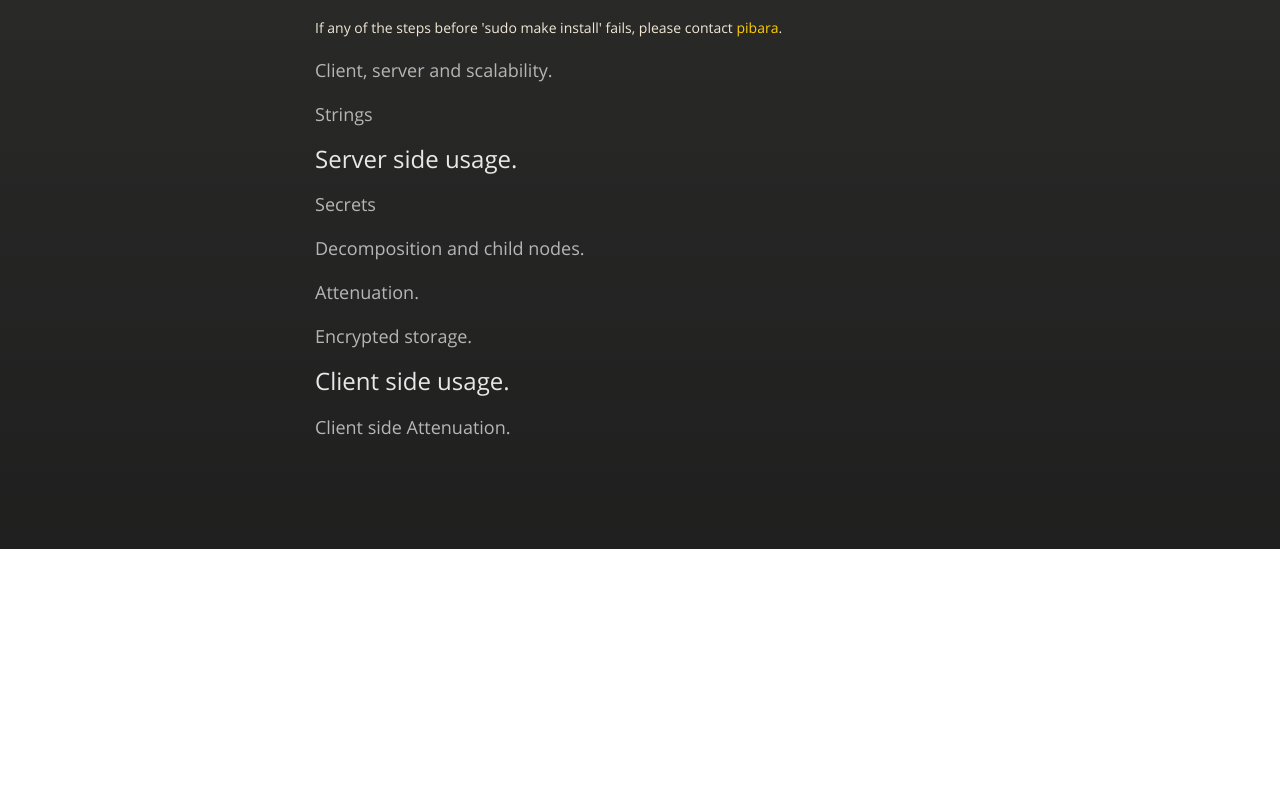
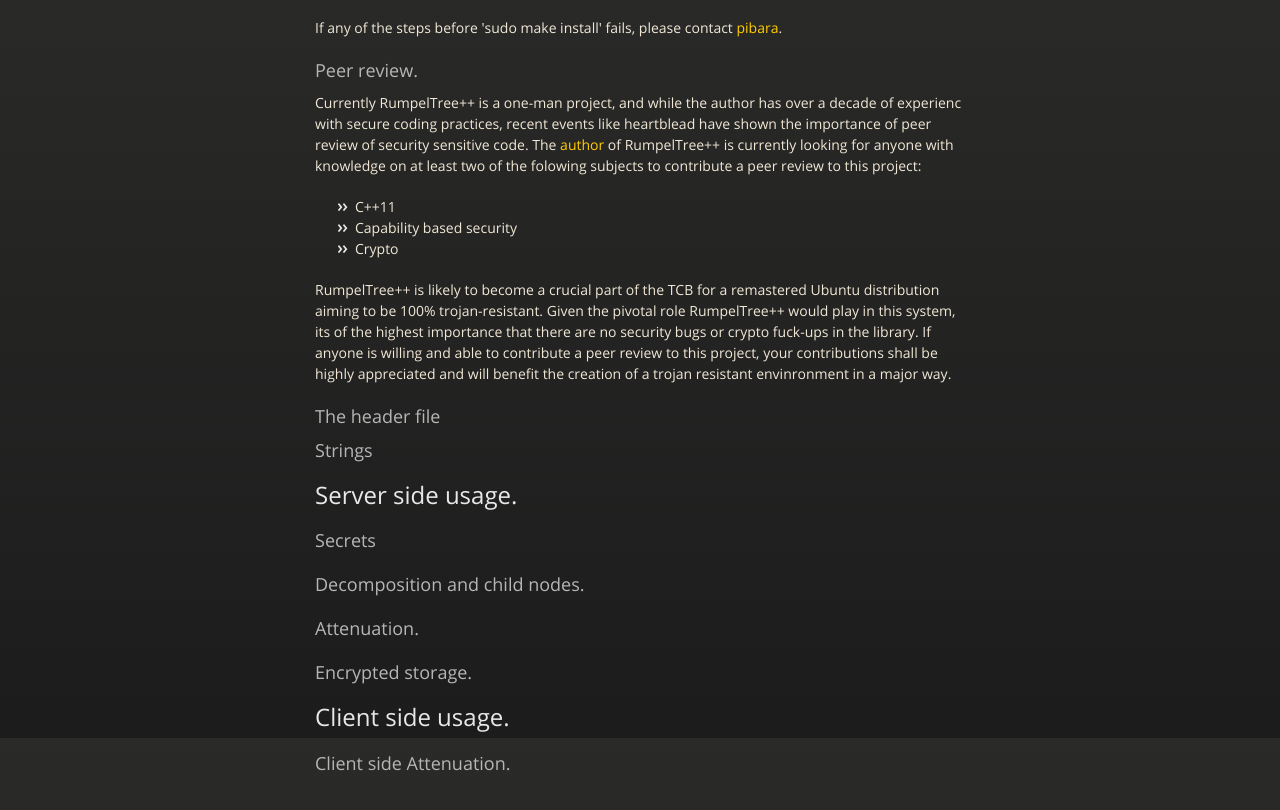
Before and after one commit to pibara/Rumpeltreepp, a plain HTML site: page index.html in a window 1280 px wide. Shown: the part 862-1672 px from the top of the page. Before the commit the page ends 1411 px from the top, so only its background shows below. Drawn offline with nearby package versions, Linux system fonts and the light colour scheme.

Commit message:
mentioned peer review

```diff
--- a/index.html
+++ b/index.html
@@ -60,9 +60,24 @@
 <p>If any of the steps before 'sudo make install' fails, please contact <a href="https://github.com/pibara">pibara</a>.</p>
 
 <h3>
-<a name="client-server" class="anchor" href="#client-server"><span class="octicon octicon-link"></span></a>Client, server and scalability.</h3>
+<a name="peer-review" class="anchor" href="#peer-review"><span class="octicon octicon-link"></span></a>Peer review.</h3>
 
-<p></p>
+<p>Currently RumpelTree++ is a one-man project, and while the author has over a decade of experienc with secure coding practices, recent events
+like heartblead have shown the importance of peer review of security sensitive code. The <a href="https://github.com/pibara">author</a> of RumpelTree++
+is currently looking for anyone with knowledge on at least two of the folowing subjects to contribute a peer review to this project:
+<ul>
+<li>C++11</li>
+<li>Capability based security</li>
+<li>Crypto</li>
+</ul>
+RumpelTree++ is likely to become a crucial part of the TCB for a remastered Ubuntu distribution aiming to be 100% trojan-resistant. Given the pivotal role
+RumpelTree++ would play in this system, its of the highest importance that there are no security bugs or crypto fuck-ups in the library. If anyone is willing
+and able to contribute a peer review to this project, your contributions shall be highly appreciated and will benefit the creation of a trojan resistant envinronment
+in a major way.
+</p>
+
+<h3>
+<a name="header" class="anchor" href="#header"><span class="octicon octicon-link"></span></a>The header file</h3>
 
 <h3>
 <a name="strings" class="anchor" href="#strings"><span class="octicon octicon-link"></span></a>Strings</h3>
```
